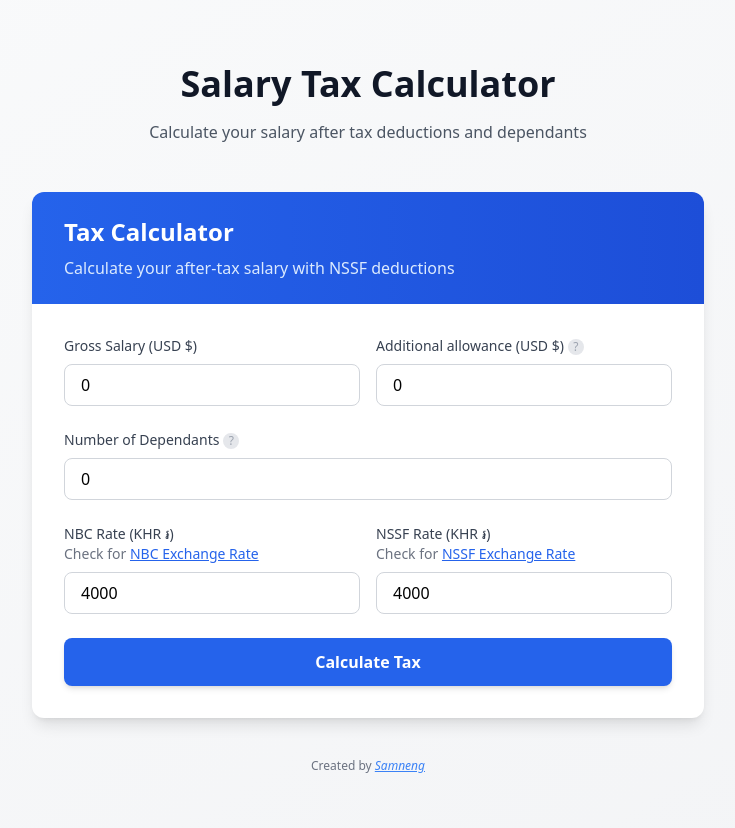
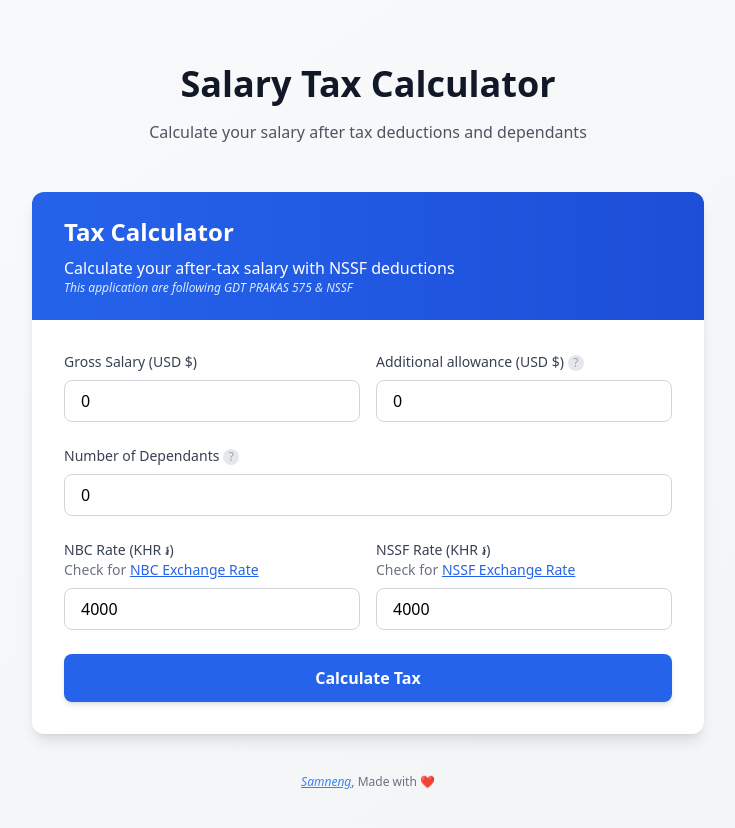
Before and after one commit to samneng/salary-tax-calculate, a Next.js app: page / in a window 1280 px wide. Shown: the top 828 px of the page, without its empty margins (272-1007 px from the left). Built offline with nearby package versions, Linux system fonts and the light colour scheme.

Commit message:
add instruction

```diff
--- a/package.json
+++ b/package.json
@@ -11,6 +11,7 @@
     "@hookform/resolvers": "^3.3.2",
     "autoprefixer": "^10.4.16",
     "next": "^14.0.0",
+    "next-themes": "^0.2.1",
     "postcss": "^8.4.31",
     "react": "^18.2.0",
     "react-dom": "^18.2.0",
--- a/src/components/TaxCalculator.tsx
+++ b/src/components/TaxCalculator.tsx
@@ -48,7 +48,11 @@ export default function TaxCalculator() {
       <div className="max-w-2xl mx-auto bg-white rounded-xl shadow-lg overflow-hidden">
         <div className="bg-gradient-to-r from-blue-600 to-blue-700 px-8 py-6">
           <h2 className="text-2xl font-bold text-white">Tax Calculator</h2>
-          <p className="text-blue-100 mt-2">Calculate your after-tax salary with NSSF deductions</p>
+          <p className="text-white mt-2">Calculate your after-tax salary with NSSF deductions</p>
+          <p className="text-blue-100 text-xs italic">This application are following
+            <a href="https://www.tax.gov.kh/u6rhf7ogbi6/gdtstream/fb78dfde-8342-4e3c-80e0-84ef81919c70" className="hover:text-blue-300" target='_blank' rel='noopener noreferrer'> GDT PRAKAS 575</a> &
+            <a className="hover:text-blue-300" target='_blank' rel='noopener noreferrer' href="https://www.nssf.gov.kh/%e1%9e%95%e1%9f%92%e1%9e%93%e1%9f%82%e1%9e%80%e1%9e%a0%e1%9e%b6%e1%9e%93%e1%9e%b7%e1%9e%97%e1%9f%90%e1%9e%99%e1%9e%80%e1%9e%b6%e1%9e%9a%e1%9e%84%e1%9e%b6%e1%9e%9a/%e1%9e%80%e1%9e%b6%e1%9e%9a%e1%9e%94%e1%9e%84%e1%9f%8b%e1%9e%97%e1%9e%b6%e1%9e%82%e1%9e%91%e1%9e%b6%e1%9e%93/"> NSSF</a>
+          </p>
         </div>
 
         <form onSubmit={handleSubmit(onSubmit)} className="p-3 md:p-8 space-y-6">
@@ -127,7 +131,7 @@ export default function TaxCalculator() {
         )}
       </div>
       <p className='text-center text-xs text-gray-500 pt-10'>
-        Created by <a href='https://t.me/samneng_bot/' target='_blank' rel='noopener noreferrer' className='text-blue-500 underline'><i>Samneng</i></a>
+        <a href='https://t.me/samneng_bot/' target='_blank' rel='noopener noreferrer' className='text-blue-500 underline'><i>Samneng</i></a>, Made with ❤️
       </p>
     </div>
   );
```
Also changed, not shown: 1 other file (tests, documents, lock files or other folders).
